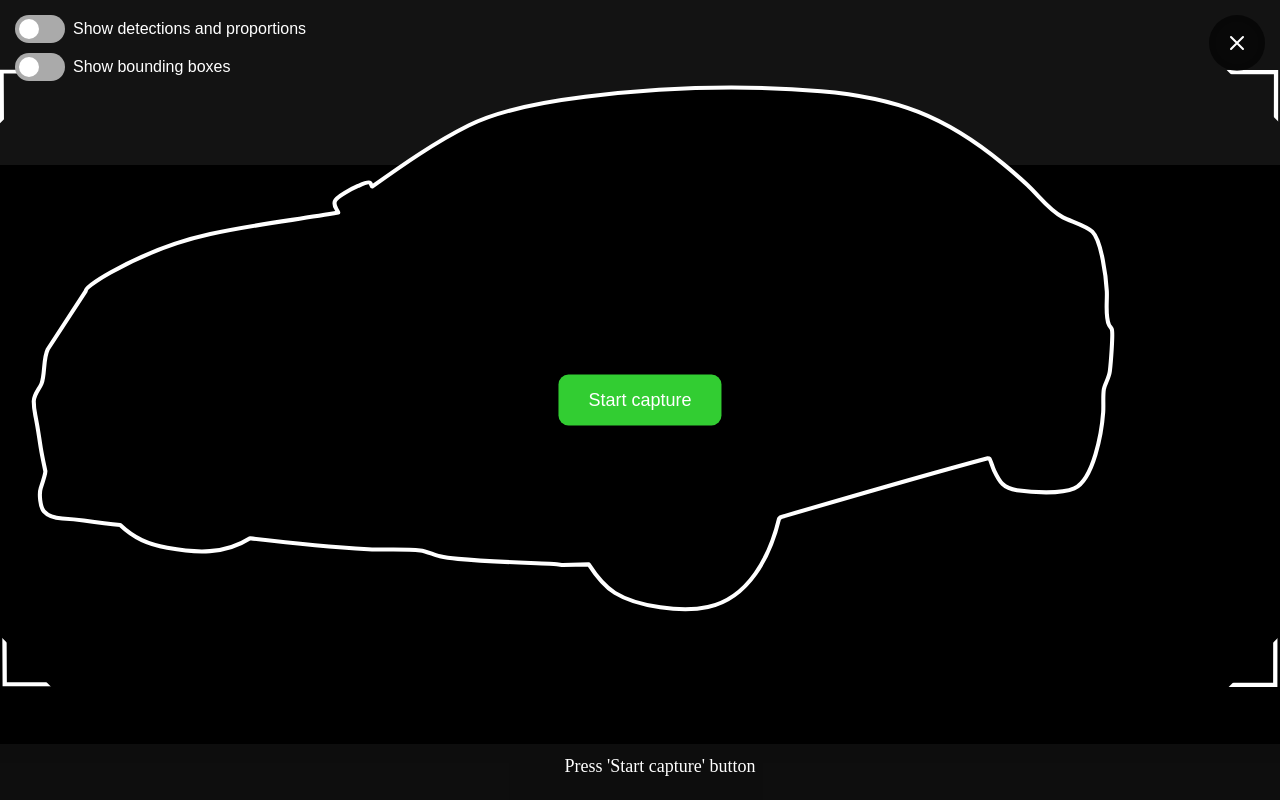
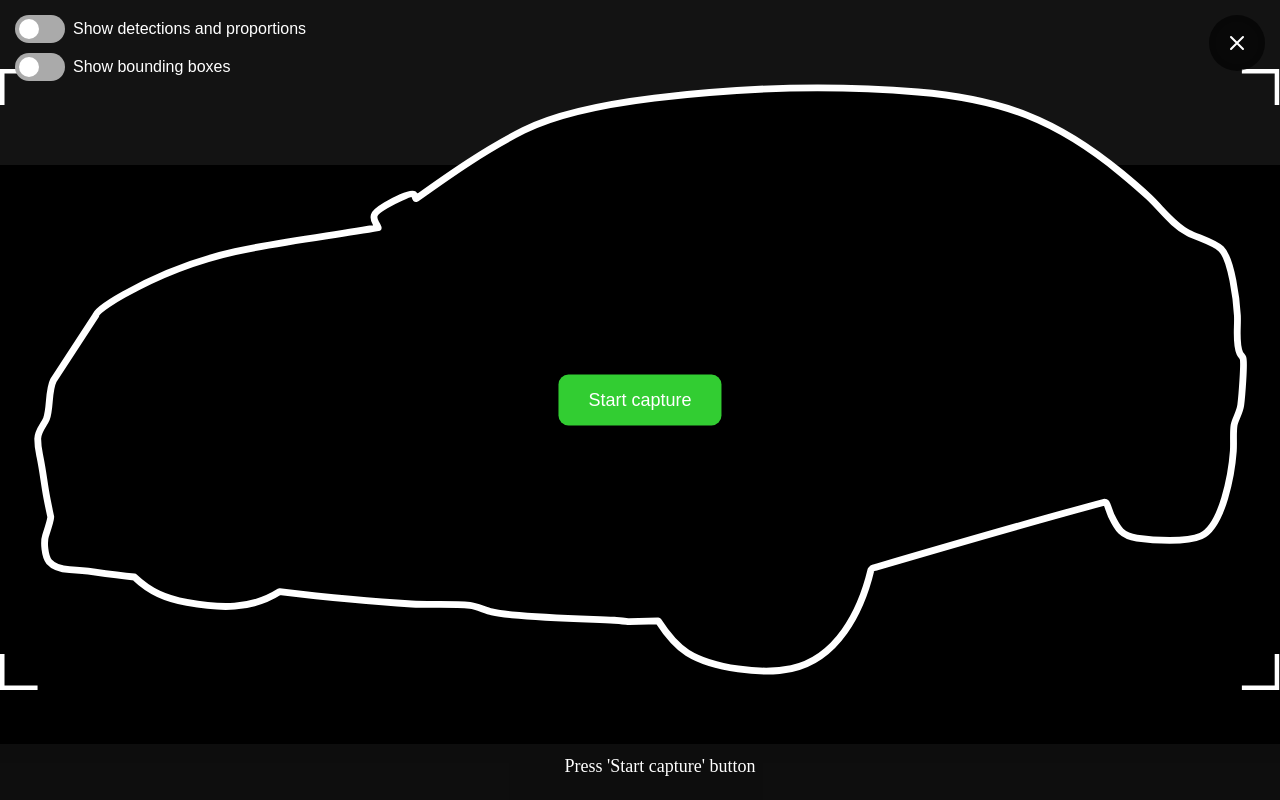
Before and after one commit to jalbarranelectronic/GuidedImageCapture, an Angular app: page / in a window 1280 px wide. Built offline with nearby package versions, Linux system fonts and the light colour scheme.

Commit message:
Change SVG corners

```diff
--- a/src/app/camera/camera.css
+++ b/src/app/camera/camera.css
@@ -427,7 +427,7 @@ button.confirm {
 
 .irregular-path {
   fill: transparent;
-  stroke-width: 2;
+  stroke-width: 3;
   stroke: white;
   stroke-linejoin: round;
   stroke-linecap: round;
--- a/src/app/camera/camera.html
+++ b/src/app/camera/camera.html
@@ -120,6 +120,7 @@
           <stop offset="50%" stop-color="#0f0" />
           <stop offset="100%" stop-color="#0ff" />
         </linearGradient>
+
         <!-- Gradiente animado para el relleno -->
         <linearGradient id="fillGradient" x1="0%" y1="50%" x2="100%" y2="50%">
           <stop offset="0%" stop-color="rgba(31, 238, 200, 0.69)">
@@ -146,12 +147,6 @@
           </stop>
         </linearGradient>
 
-        <mask id="corner-mask">
-          <polygon fill="#ffffff" points="0 0, 0 25, 25 0"></polygon>
-          <polygon fill="#ffffff" points="572 0, 597 0, 597 25"></polygon>
-          <polygon fill="#ffffff" points="597 289, 572 289, 597 264"></polygon>
-          <polygon fill="#ffffff" points="0 289, 0 264, 25 289"></polygon>
-        </mask>
         <mask id="hole-mask">
           <symbol
             id="reference-frame-mask"
@@ -167,16 +162,61 @@
             style="transform-origin: center; transform-box: fill-box"
           />
         </mask>
+
         <symbol
           id="reference-frame"
           [attr.viewBox]="0 + ' ' + 0 + ' ' + svgWidth + ' ' + svgHeight"
           preserveAspectRatio="xMidYMid meet"
         >
-          <path
-            #rectPath
-            id="rectPath"
-            [attr.d]="rectPathData"
-            class="rect-path"
+          <symbol id="top-left-corner" viewBox="0 0 17 16">
+            <path
+              d="M0.000137329 -1.45545e-06L0.00013593 16L2.00014 16L2.00014 2L16.6486 2L16.6486 0L0.000137329 -1.45545e-06Z"
+              fill="white"
+            />
+          </symbol>
+          <symbol id="top-right-corner" viewBox="0 0 17 16">
+            <path
+              d="M16.6485 -1.45545e-06L16.6485 16L14.6485 16L14.6485 2L6.121e-05 2L6.10352e-05 0L16.6485 -1.45545e-06Z"
+              fill="white"
+            />
+          </symbol>
+          <symbol id="bottom-left-corner" viewBox="0 0 17 16">
+            <path
+              d="M1.52588e-05 16.0001L1.386e-05 0.000123526L2.00001 0.000123351L2.00002 14.0001L16.6485 14.0001L16.6485 16.0001L1.52588e-05 16.0001Z"
+              fill="white"
+            />
+          </symbol>
+          <symbol id="bottom-right-corner" viewBox="0 0 17 16">
+            <path
+              d="M16.6486 16L16.6486 1.45545e-06L14.6486 1.28061e-06L14.6486 14L0.00018328 14L0.000183105 16L16.6486 16Z"
+              fill="white"
+            />
+          </symbol>
+          <use
+            href="#top-left-corner"
+            width="16px"
+            height="16px"
+            transform="translate(0 0)"
+          />
+          <use
+            href="#top-right-corner"
+            width="16px"
+            height="16px"
+            [attr.transform]="'translate(' + (svgWidth - 16) + ' 0)'"
+          />
+          <use
+            href="#bottom-left-corner"
+            width="16px"
+            height="16px"
+            [attr.transform]="'translate(0 ' + (svgHeight - 16) + ')'"
+          />
+          <use
+            href="#bottom-right-corner"
+            width="16px"
+            height="16px"
+            [attr.transform]="
+              'translate(' + (svgWidth - 16) + ' ' + (svgHeight - 16) + ')'
+            "
           />
           <path
             #irregularPath
--- a/src/app/camera/camera.ts
+++ b/src/app/camera/camera.ts
@@ -75,8 +75,8 @@ export class CameraComponent implements AfterViewInit, OnDestroy {
   private frontLeftOutlinePathData = new Path2D(FRONTLEFT_PATH);
   private rectPath = new Path2D(RECT_PATH);
 
-  svgWidth = 597;
-  svgHeight = 289;
+  svgWidth = 534;
+  svgHeight = 260;
 
   ngAfterViewInit() {
     // Configurar dasharray dinámicamente según la longitud del path
```
